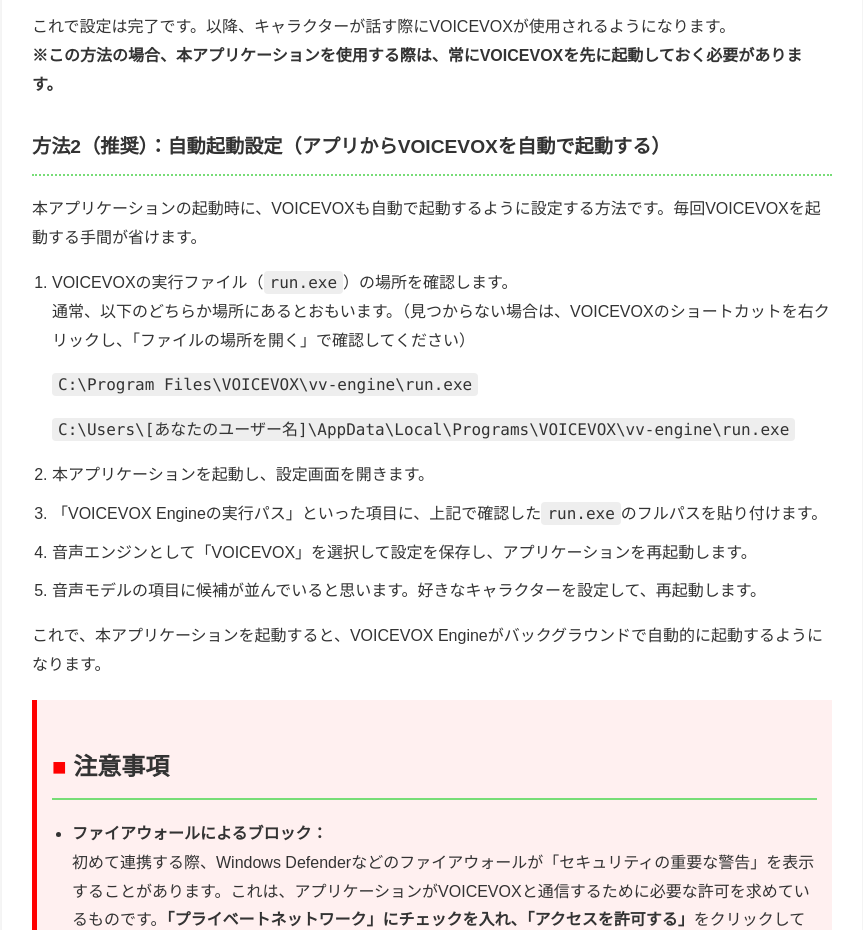
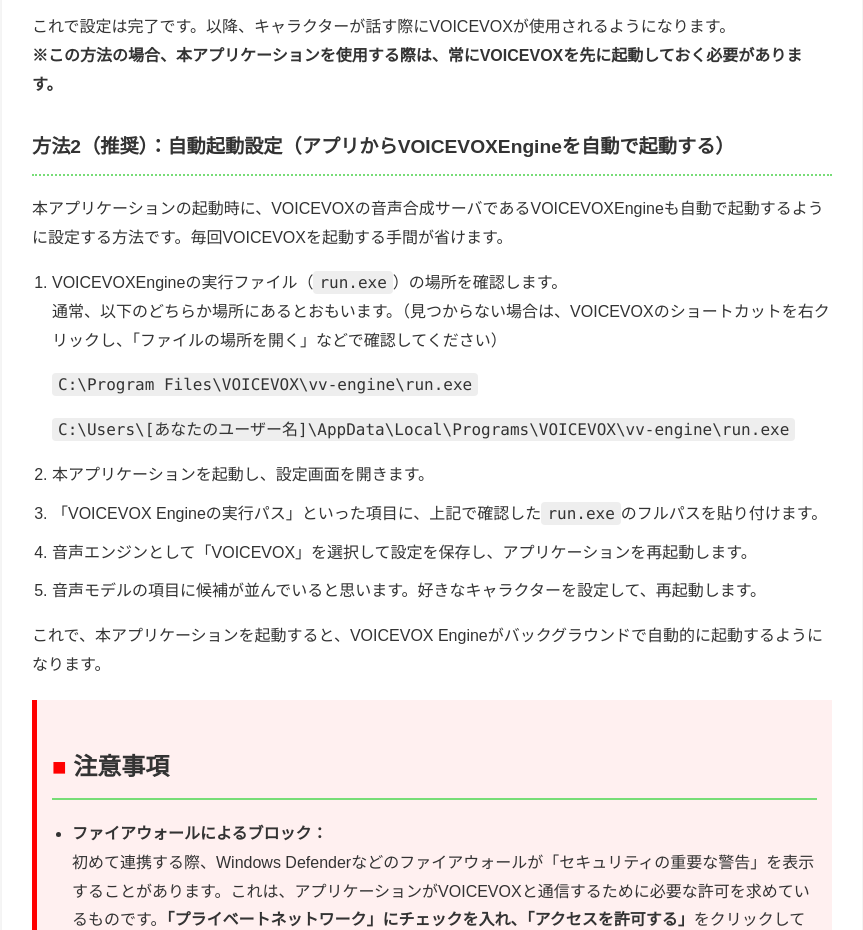
Before and after one commit to tesu-dice/DesktopCharacter, a plain HTML site: page VOICEVOXとの連携について.html in a window 1280 px wide. Shown: the part 926-1856 px from the top of the page, without its empty margins (208-1071 px from the left). Drawn offline with Linux system fonts and the light colour scheme.

Commit message:
説明テキストの見直し

```diff
--- a/VOICEVOXとの連携について.html
+++ b/VOICEVOXとの連携について.html
@@ -92,14 +92,14 @@
             <strong>※この方法の場合、本アプリケーションを使用する際は、常にVOICEVOXを先に起動しておく必要があります。</strong>
         </p>
 
-        <h3>方法2（推奨）：自動起動設定（アプリからVOICEVOXを自動で起動する）</h3>
+        <h3>方法2（推奨）：自動起動設定（アプリからVOICEVOXEngineを自動で起動する）</h3>
         <p>
-            本アプリケーションの起動時に、VOICEVOXも自動で起動するように設定する方法です。毎回VOICEVOXを起動する手間が省けます。
+            本アプリケーションの起動時に、VOICEVOXの音声合成サーバであるVOICEVOXEngineも自動で起動するように設定する方法です。毎回VOICEVOXを起動する手間が省けます。
         </p>
         <ol>
             <li>
-                VOICEVOXの実行ファイル（<code>run.exe</code>）の場所を確認します。<br>
-                通常、以下のどちらか場所にあるとおもいます。（見つからない場合は、VOICEVOXのショートカットを右クリックし、「ファイルの場所を開く」で確認してください）
+                VOICEVOXEngineの実行ファイル（<code>run.exe</code>）の場所を確認します。<br>
+                通常、以下のどちらか場所にあるとおもいます。（見つからない場合は、VOICEVOXのショートカットを右クリックし、「ファイルの場所を開く」などで確認してください）
                 <p><code>C:\Program Files\VOICEVOX\vv-engine\run.exe</code></p>
                 <p><code>C:\Users\[あなたのユーザー名]\AppData\Local\Programs\VOICEVOX\vv-engine\run.exe</code></p>
             </li>
```
Also changed, not shown: 使い方_readme.html (+2 -2 lines).
